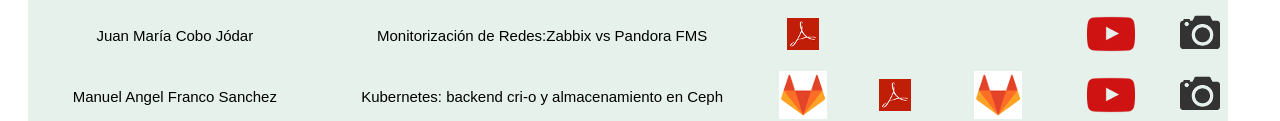
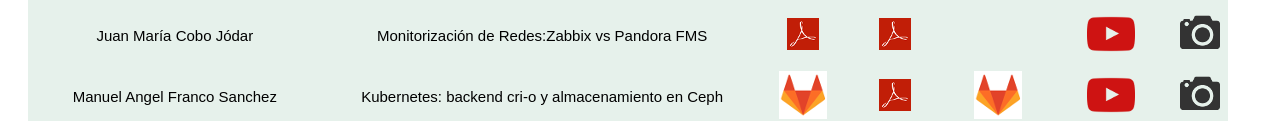
Before and after one commit to iesgn/proyectos_asir, a plain HTML site: page index.html in a window 1280 px wide. Shown: the part 457-578 px from the top of the page. Drawn offline with Linux system fonts and the light colour scheme.

Commit message:
Jaunma Cobo

```diff
--- a/index.html
+++ b/index.html
@@ -76,7 +76,7 @@
 						<td>Juan María Cobo Jódar</td>
 						<td>Monitorización de Redes:Zabbix vs Pandora FMS</td>
 						<td><a href="2017-18/Proyecto-JuanMaríaCobo.pdf"><img src="img/pdf.gif" alt="pdf"/></a></td>
-						<td></td>
+						<td><a href="2017-18/presentacion_janma_cobo.pdf"><img src="img/pdf.gif" alt="html-odp"/></a></td>
 						<td></td>
 						<td><a href="https://youtu.be/lsvVWFpPA-I"><img src="img/youtube.png" alt="html-youtube"/></a></td>
 						<td><a href="img/2017-18/juanma.jpg"><img src="img/fotos.png"/></a></td>
```
Also changed, not shown: 1 other file.
